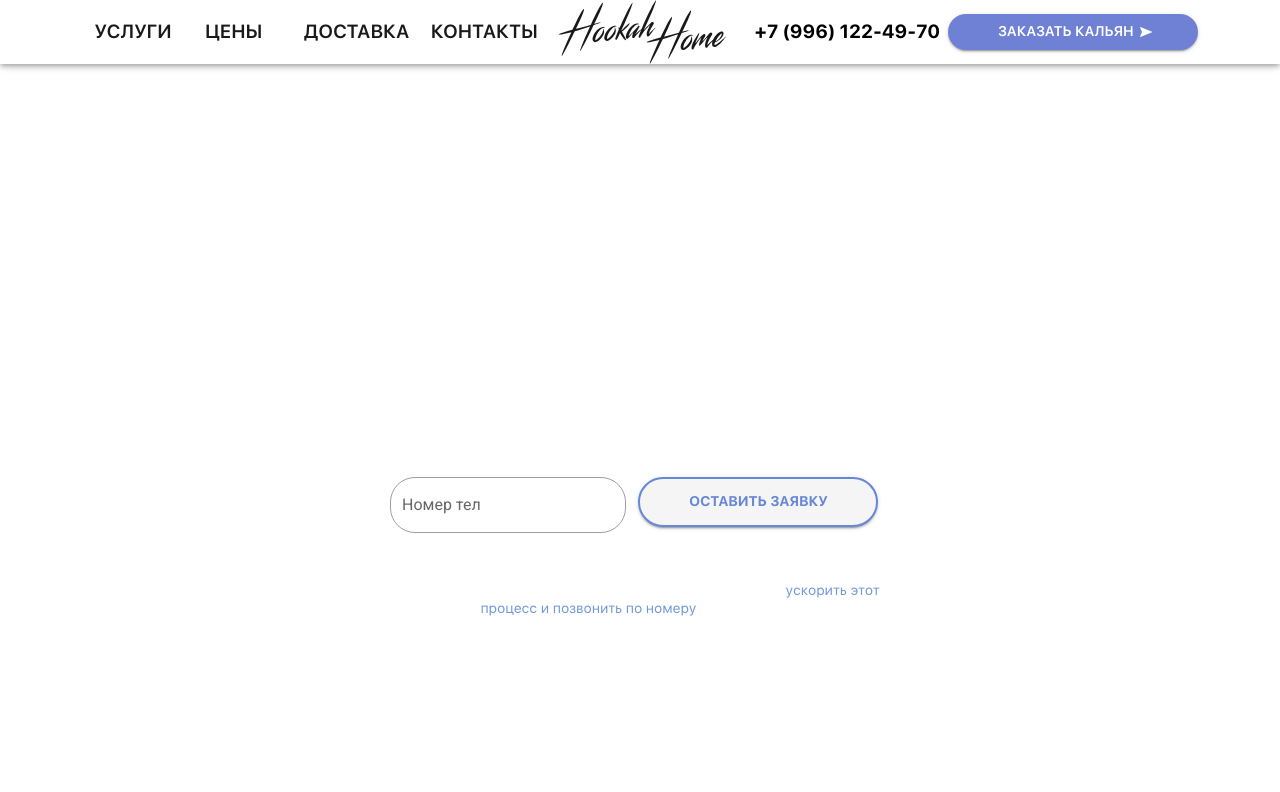
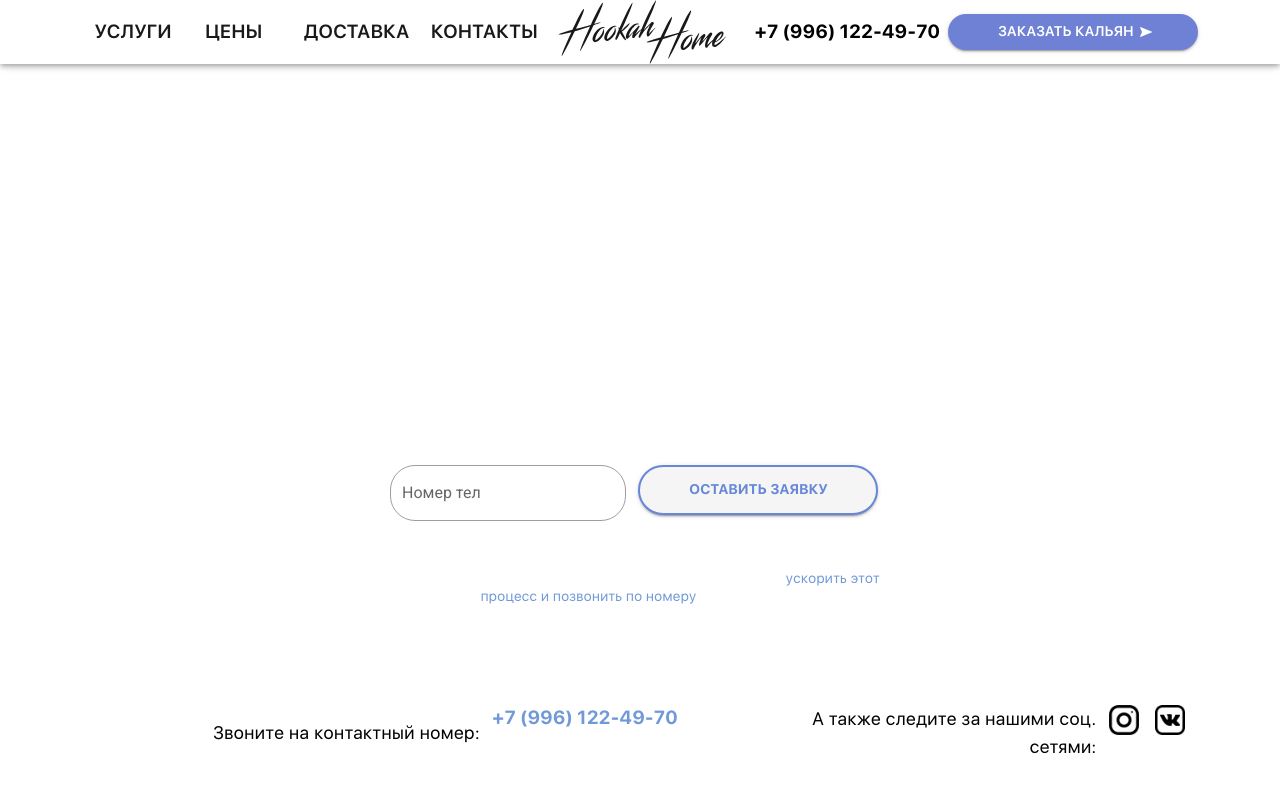
Before and after one commit to mancu1/hookah_delivery, a Vue app: page /contacts in a window 1280 px wide. Shown: the top 792 px of the page. Built offline with nearby package versions, Linux system fonts and the light colour scheme.

Commit message:
! fix FifthScreen
delete class mt-3

! fix Footer

add my-5 for align components in pages

! fix delivery

add max-width for align block by center

- delete Services

delete comments code

```diff
--- a/src/components/FifthScreen.vue
+++ b/src/components/FifthScreen.vue
@@ -2,7 +2,7 @@
   <v-img
     :src="require('../assets/hookans.png')"
     max-width="1920"
-    class="align-center justify-center mt-3"
+    class="align-center justify-center"
   >
     <div class="contact-size grid align-center justify-center mx-auto">
       <v-flex class="d-flex justify-center align-center mt-12 mb-5">
--- a/src/components/Footer.vue
+++ b/src/components/Footer.vue
@@ -1,5 +1,5 @@
 <template>
-  <v-flex class="d-flex flex">
+  <v-flex class="d-flex flex my-5">
     <div class="col-2"></div>
     <div
       class=" d-md-flex d-lg-flex d-xl-flex hidden-sm-and-down justify-center align-center"
--- a/src/components/FourthScreenDir/Delivery.vue
+++ b/src/components/FourthScreenDir/Delivery.vue
@@ -1,5 +1,8 @@
 <template>
-  <v-flex class="d-flex column-row my-5 mx-5">
+  <v-flex
+    class="d-flex column-row my-10 mx-5 "
+    style="max-width:1280px; margin: 0 auto;"
+  >
     <div class="delivery-text-size text-center">
       <span class="Text-Style-11 Text-Style-25-table Text-Style-5-mobile">
         Мы стараемся постоянно улучшаться для вас, в том числе и в доставке!
--- a/src/views/contacts.vue
+++ b/src/views/contacts.vue
@@ -1,15 +1,18 @@
 <template>
   <div>
-    <delivery />
+    <FifthScreen />
+    <Footer />
   </div>
 </template>
 
 <script>
-import delivery from "@/components/FifthScreen";
+import FifthScreen from "@/components/FifthScreen";
+import Footer from "@/components/Footer";
 export default {
   name: "services",
   components: {
-    delivery
+    FifthScreen,
+    Footer
   }
 };
 </script>
--- a/src/views/delivery.vue
+++ b/src/views/delivery.vue
@@ -1,15 +1,21 @@
 <template>
   <div>
-    <delivery />
+    <FirstScreen />
+    <delivery class="mx-auto" />
+    <Footer class="mt-10" />
   </div>
 </template>
 
 <script>
+import FirstScreen from "@/components/FirstScreen";
 import delivery from "@/components/FourthScreenDir/Delivery";
+import Footer from "@/components/Footer";
 export default {
   name: "services",
   components: {
-    delivery
+    delivery,
+    Footer,
+    FirstScreen
   }
 };
 </script>
--- a/src/views/prices.vue
+++ b/src/views/prices.vue
@@ -1,15 +1,21 @@
 <template>
   <div>
+    <FirstScreen />
     <price />
+    <Footer />
   </div>
 </template>
 
 <script>
 import price from "@/components/ThirdScreen";
+import FirstScreen from "@/components/FirstScreen";
+import Footer from "@/components/Footer";
 export default {
   name: "services",
   components: {
-    price
+    price,
+    FirstScreen,
+    Footer
   }
 };
 </script>
--- a/src/views/services.vue
+++ b/src/views/services.vue
@@ -1,14 +1,21 @@
 <template
   ><div>
-    <Services /></div
-></template>
+    <FirstScreen />
+    <Services />
+    <Footer />
+  </div>
+</template>
 
 <script>
 import Services from "@/components/SecondScreenDir/Services";
+import FirstScreen from "@/components/FirstScreen";
+import Footer from "@/components/Footer";
 export default {
   name: "services",
   components: {
-    Services
+    Services,
+    FirstScreen,
+    Footer
   }
 };
 </script>
```
Also changed, not shown: src/components/SecondScreenDir/Services.vue (+0 -113 lines).
